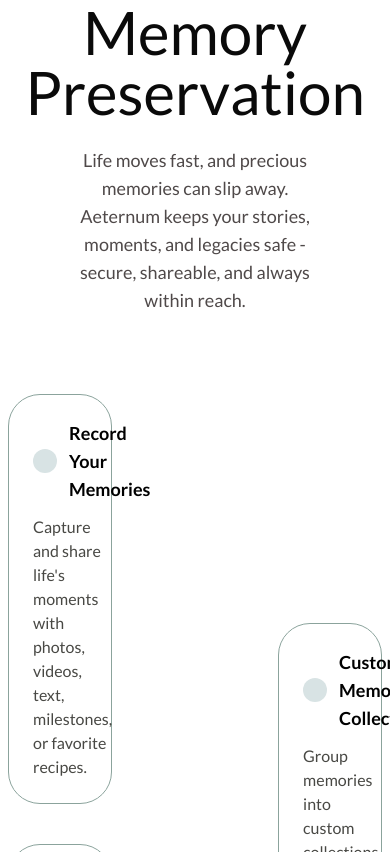
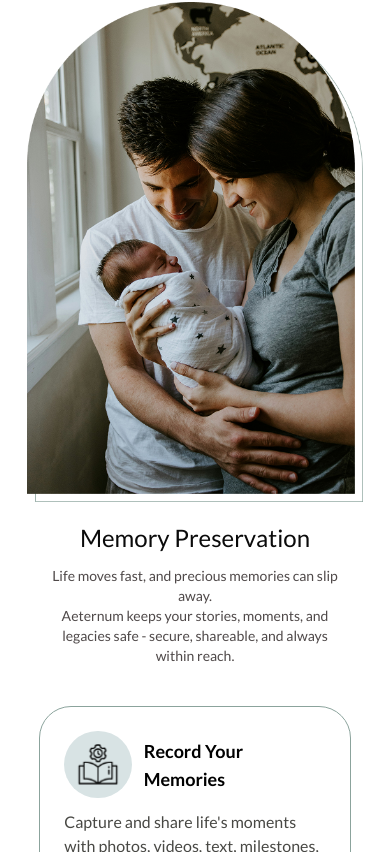
Before and after one commit to Aeternum-Legacy/aeternum2025, a Next.js app: page / in a window 390 px wide. Shown: the part 4812-5664 px from the top of the page. Built offline with nearby package versions, Linux system fonts and the light colour scheme.

Commit message:
improvement: add responsive layout to memory preservation feature section

```diff
--- a/src/components/sections/MemoryPreservationSection.tsx
+++ b/src/components/sections/MemoryPreservationSection.tsx
@@ -4,18 +4,30 @@ import Image from "next/image";
 export default function MemoryPreservationSection() {
   return (
     <div className="mb-40">
-      <div className="flex flex-col gap-6 text-center items-center justify-center">
-        <h2 className="text-6xl">Memory Preservation</h2>
-        <p className="text-[#4F4949] text-lg w-2/3">
+      <div className="md:hidden flex justify-center mb-5">
+        <div className="relative w-[350px] h-[500px]">
+          <Image
+            src="/images/memory-preservation.png"
+            alt="Memory Preservation"
+            fill
+            className="object-contain"
+          />
+        </div>
+      </div>
+      <div className="flex flex-col gap-3 md:gap-6 text-center items-center justify-center">
+        <h2 className="text-2xl md:text-4xl lg:text-6xl">
+          Memory Preservation
+        </h2>
+        <p className="text-[#4F4949] text-sm md:text-lg w-4/5 md:w-2/3">
           <span className="block">
-            Life moves fast, and precious memories can slip away.{" "}
+            Life moves fast, and precious memories can slip away.
           </span>
           Aeternum keeps your stories, moments, and legacies safe - secure,
           shareable, and always within reach.
         </p>
       </div>
-      <div className="grid grid-cols-3 items-center w-full mt-20">
-        <div className="flex flex-col gap-y-10 items-start justify-center h-full">
+      <div className="grid md:grid-cols-3 items-center w-full mt-10 md:mt-20">
+        <div className="flex flex-col gap-y-3 md:gap-y-10 items-center md:items-start justify-center h-full">
           <MemoryPreservationFeatureCard
             icon="/icons/history-book.svg"
             title="Record Your Memories"
@@ -33,7 +45,7 @@ export default function MemoryPreservationSection() {
           />
         </div>
 
-        <div className="relative flex justify-center">
+        <div className="hidden relative md:flex justify-center">
           <div className="relative w-[500px] h-[600px] -translate-y-5 scale-120">
             <Image
               src="/images/memory-preservation.png"
@@ -44,7 +56,7 @@ export default function MemoryPreservationSection() {
           </div>
         </div>
 
-        <div className="flex flex-col gap-y-10 items-end justify-center h-full">
+        <div className="mt-3 md:mt-0 flex flex-col gap-y-3 md:gap-y-10 items-center md:items-end justify-center h-full">
           <MemoryPreservationFeatureCard
             icon="/icons/custom-memory-collections.svg"
             title="Custom Memory Collections"
```
